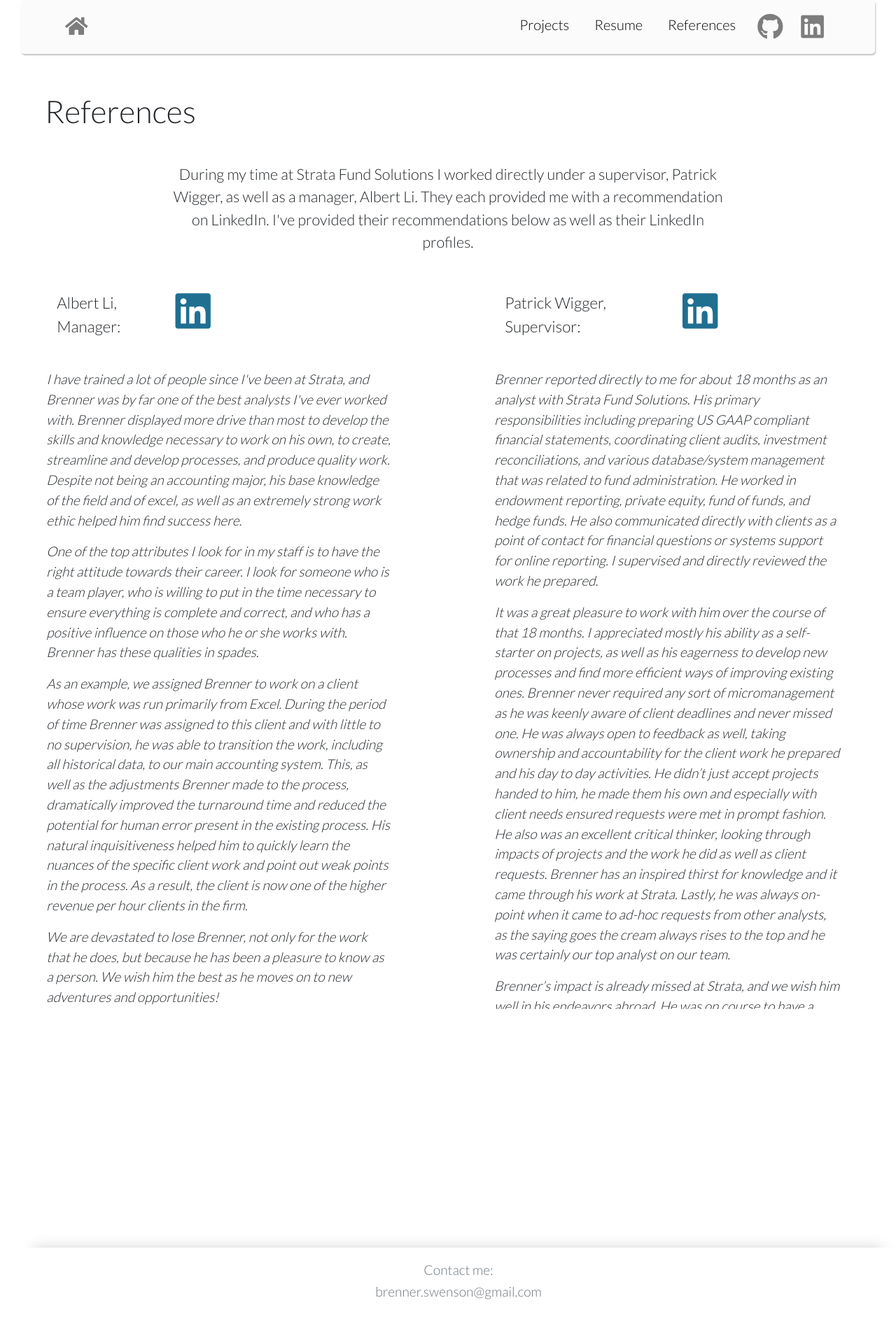
After one commit to brennerswenson/personalPortfolio, a Django app: page /references/ in a window 1280 px wide. The commit adds this page. Shown: the whole page at 70% size. Run offline with Django 3.2, Linux system fonts and the light colour scheme; some libraries are stand-ins or nearby versions.

Commit message:
added references page and updated misc things

```diff
--- a/personalPortfolio/urls.py
+++ b/personalPortfolio/urls.py
@@ -21,5 +21,6 @@ urlpatterns = [
     path('admin/', admin.site.urls),
     path('', views.HomePage.as_view(), name='home'),
     path('resume/', views.Resume.as_view(), name='resume'),
+    path('references/', views.ReferencesView.as_view(), name='references'),
     path('projects/', include('projects.urls', namespace='projects'))
 ]
--- a/personalPortfolio/views.py
+++ b/personalPortfolio/views.py
@@ -10,3 +10,6 @@ class HomePage(TemplateView):
 
 class Resume(TemplateView):
     template_name = 'resume.html'
+
+class ReferencesView(TemplateView):
+    template_name = 'references.html'
--- a/static/css/master.css
+++ b/static/css/master.css
@@ -415,7 +415,69 @@ ul {
   text-align: center;
 }
 
+.referencesTitleContainer{
+  padding-top: 3vh;
+  padding-left: 5vw;
+  text-align: left;
+}
 
+.referencesTitle {
+  font-size: 2.8rem;
+}
+
+.referencesHeaderText{
+  font-size: 1.35rem;
+  padding-left: 19vw;
+  padding-right: 19vw;
+  padding-bottom: 2vh;
+  padding-top: 2vh;
+  text-align: center;
+}
+
+.recommendationText{
+  margin-left: 4vw;
+  margin-right: 4vw;
+  font-size: 1.2rem;
+  font-style: oblique;
+}
+
+.recommenderHeading{
+  font-size: 1.4rem;
+  font-style: normal;
+}
+
+.fadedScrollerReferences {
+  overflow: auto;
+  position: relative;
+  height: 50vh;
+}
+
+.fadedScrollerReferences_fade {
+  content: '';
+  margin-top: -50vh;
+  height: 35px;
+  background: linear-gradient(to bottom, rgba(255, 255, 255, 1) 0%, rgba(255, 255, 255, 0) 100%);
+  position: relative;
+}
+
+.fa-linkedin {
+  color:rgb(31, 111, 145);
+}
+
+.patrickRecommendationContainer{
+  height: 65vh;
+}
+.albertRecommendationContainer{
+  height: 65vh;
+}
+
+.recTextContainer{
+  padding-right: 1vw;
+}
+
+.fa-home{
+  font-size: 1.8rem;
+}
 
 /* Phones */
 
@@ -450,6 +512,12 @@ ul {
   }
   .aboutMeTitle {
     padding-top: 1rem;
+  }
+
+  .aboutMeTitleContainer{
+    padding-left: 1rem;
+    padding-right: 1rem;
+
   }
   .projectsTitle {
     padding-top: 1rem;
--- a/templates/base.html
+++ b/templates/base.html
@@ -13,6 +13,8 @@
 
     <!-- Latest compiled and minified JavaScript -->
     <script src="https://stackpath.bootstrapcdn.com/bootstrap/4.1.1/js/bootstrap.min.js" integrity="sha384-smHYKdLADwkXOn1EmN1qk/HfnUcbVRZyYmZ4qpPea6sjB/pTJ0euyQp0Mk8ck+5T" crossorigin="anonymous"></script>
+
+    <link rel="stylesheet" href="https://use.fontawesome.com/releases/v5.1.0/css/all.css" integrity="sha384-lKuwvrZot6UHsBSfcMvOkWwlCMgc0TaWr+30HWe3a4ltaBwTZhyTEggF5tJv8tbt" crossorigin="anonymous">
 
     <link href="https://fonts.googleapis.com/css?family=Assistant:300|Lato:300|Merriweather:300,400|PT+Serif:700|Playfair+Display" rel="stylesheet">
 
@@ -46,7 +48,7 @@
 
       <nav class="navbar navbar-light navbar-expand-sm  mynav" role='navigation' id='navbar'>
         <div class="container">
-          <a href="{% url 'home' %}" class="nav navbar-nav justify-content-start nav-link mynav" id='myNavIDLeft'>Brenner Swenson</a>
+          <a href="{% url 'home' %}" class="nav navbar-nav justify-content-start nav-link mynav" id='myNavIDLeft'><i class="nav-link fas fa-home fa-1x"></i></a>
           <ul class="nav navbar-nav justify-content-end mynav" id="myNavID">
             <li class='nav-item' id="myNavID">
               <a href="{% url 'projects:projects' %}" class="nav-link" id="myNavID">Projects</a>
@@ -55,7 +57,13 @@
               <a href="{% url 'resume' %}" class="nav-link" id="myNavID">Resume</a>
             </li>
             <li class='nav-item' id="myNavID">
-              <a href="https://www.linkedin.com/in/brenner-swenson/" class="nav-link" id="myNavID">LinkedIn</a>
+              <a href={% url 'references' %} class="nav-link" id="myNavID">References</a>
+            </li>
+            <li class='nav-item' id="myNavID"> <a href="https://github.com/brennerswenson"><i class="nav-link fab fa-github fa-2x"></i></a>
+              {# <a href="https://www.linkedin.com/in/brenner-swenson/" class="nav-link" id="myNavID">LinkedIn</a> #}
+            </li>
+            <li class='nav-item' id="myNavID"> <a href="https://www.linkedin.com/in/brenner-swenson/"><i class=" nav-link fab fa-linkedin refLinkedInBtn fa-2x"></i></a>
+              {# <a href="https://www.linkedin.com/in/brenner-swenson/" class="nav-link" id="myNavID">LinkedIn</a> #}
             </li>
 
           </ul>
--- a/templates/index.html
+++ b/templates/index.html
@@ -3,8 +3,8 @@
 {% block content %}
 
   <div class="contentContainer container-fluid">
-    <div class="row">
-      <h1 class='aboutMeTitle col-sm-12'>About Brenner</h1>
+    <div class="row aboutMeTitleContainer">
+      <h1 class='aboutMeTitle col-sm-12'>Brenner Swenson</h1>
     </div>
 
     <div class="pageContent row">
--- /dev/null
+++ b/templates/references.html
@@ -0,0 +1,76 @@
+{% extends "base.html" %} {% load staticfiles %} {% block content %}
+<div class="container-fluid">
+  <div class="row">
+    <div class="col-sm-12 referencesTitleContainer">
+      <h1 class="referencesTitle">References</h1>
+    </div>
+
+    <div class="referencesHeaderText">
+      <p>During my time at Strata Fund Solutions I worked directly under a supervisor, Patrick Wigger, as well as a manager, Albert Li. They each provided me with a recommendation on LinkedIn. I've provided their recommendations below as well as their LinkedIn
+        profiles.</p>
+    </div>
+
+  </div>
+  <div class="row">
+    <div class="col-sm-6 albertRecommendationContainer">
+
+      <div class="recommendationText row">
+        <p class="recommenderHeading col-sm-4">Albert Li, Manager:</p>
+        <div class="albertLinkedIn col-sm-8">
+          <a href="https://www.linkedin.com/in/albert-li-27927b20/"><i class="fab fa-linkedin refLinkedInBtn fa-3x"></i></a>
+        </div>
+        <div class="fadedScrollerReferences">
+          <div class="recTextContainer">
+
+
+          <p class="referenceParagraph"><br>I have trained a lot of people since I've been at Strata, and Brenner was by far one of the best analysts I've ever worked with. Brenner displayed more drive than most to develop the skills and knowledge necessary to work on his own, to
+            create, streamline and develop processes, and produce quality work. Despite not being an accounting major, his base knowledge of the field and of excel, as well as an extremely strong work ethic helped him find success here.</p>
+
+          <p class="referenceParagraph">One of the top attributes I look for in my staff is to have the right attitude towards their career. I look for someone who is a team player, who is willing to put in the time necessary to ensure everything is complete and correct, and who has
+            a positive influence on those who he or she works with. Brenner has these qualities in spades.</p>
+
+          <p class="referenceParagraph">As an example, we assigned Brenner to work on a client whose work was run primarily from Excel. During the period of time Brenner was assigned to this client and with little to no supervision, he was able to transition the work, including all
+            historical data, to our main accounting system. This, as well as the adjustments Brenner made to the process, dramatically improved the turnaround time and reduced the potential for human error present in the existing process. His natural
+            inquisitiveness helped him to quickly learn the nuances of the specific client work and point out weak points in the process. As a result, the client is now one of the higher revenue per hour clients in the firm.</p>
+
+          <p class="referenceParagraph">We are devastated to lose Brenner, not only for the work that he does, but because he has been a pleasure to know as a person. We wish him the best as he moves on to new adventures and opportunities!</p>
+          </div>
+
+        </div>
+      </div>
+      <div class="fadedScrollerReferences_fade"></div>
+
+    </div>
+    <div class="col-sm-6 patrickRecommendationContainer">
+
+      <div class="recommendationText row">
+        <p class="recommenderHeading patrickRecommenderHeading col-sm-6">Patrick Wigger, Supervisor:</p>
+        <div class="patrickLinkedIn col-sm-6">
+          <a href="https://www.linkedin.com/in/patrick-wigger-3493ab80/"><i class="fab fa-linkedin refLinkedInBtn fa-3x"></i></a>
+
+        </div>
+        <div class="fadedScrollerReferences">
+          <div class="recTextContainer">
+
+
+          <p class="referenceParagraph"><br>Brenner reported directly to me for about 18 months as an analyst with Strata Fund Solutions. His primary responsibilities including preparing US GAAP compliant financial statements, coordinating client audits, investment reconciliations,
+            and various database/system management that was related to fund administration. He worked in endowment reporting, private equity, fund of funds, and hedge funds. He also communicated directly with clients as a point of contact for financial
+            questions or systems support for online reporting. I supervised and directly reviewed the work he prepared.</p>
+
+          <p class="referenceParagraph">It was a great pleasure to work with him over the course of that 18 months. I appreciated mostly his ability as a self-starter on projects, as well as his eagerness to develop new processes and find more efficient ways of improving existing
+            ones. Brenner never required any sort of micromanagement as he was keenly aware of client deadlines and never missed one. He was always open to feedback as well, taking ownership and accountability for the client work he prepared and his day
+            to day activities. He didn’t just accept projects handed to him, he made them his own and especially with client needs ensured requests were met in prompt fashion. He also was an excellent critical thinker, looking through impacts of projects
+            and the work he did as well as client requests. Brenner has an inspired thirst for knowledge and it came through his work at Strata. Lastly, he was always on-point when it came to ad-hoc requests from other analysts, as the saying goes the
+            cream always rises to the top and he was certainly our top analyst on our team.</p>
+
+          <p class="referenceParagraph">Brenner’s impact is already missed at Strata, and we wish him well in his endeavors abroad. He was on course to have a mid-year promotion and movement towards a more supervisory role within our firm, and I personally and professionally would
+            recommend him at any firm that needs his talents.</p>
+            </div>
+        </div>
+      </div>
+      <div class="fadedScrollerReferences_fade"></div>
+    </div>
+  </div>
+</div>
+
+{% endblock content %}
```
